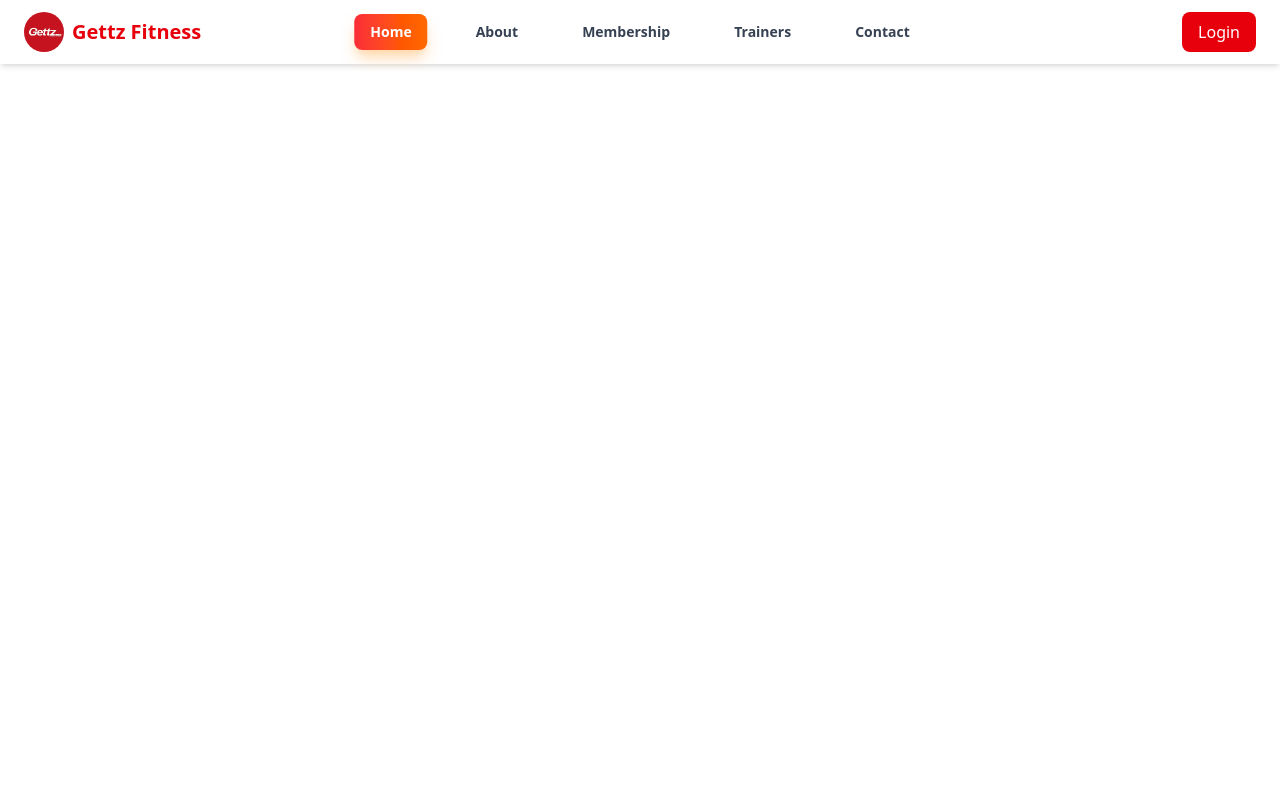
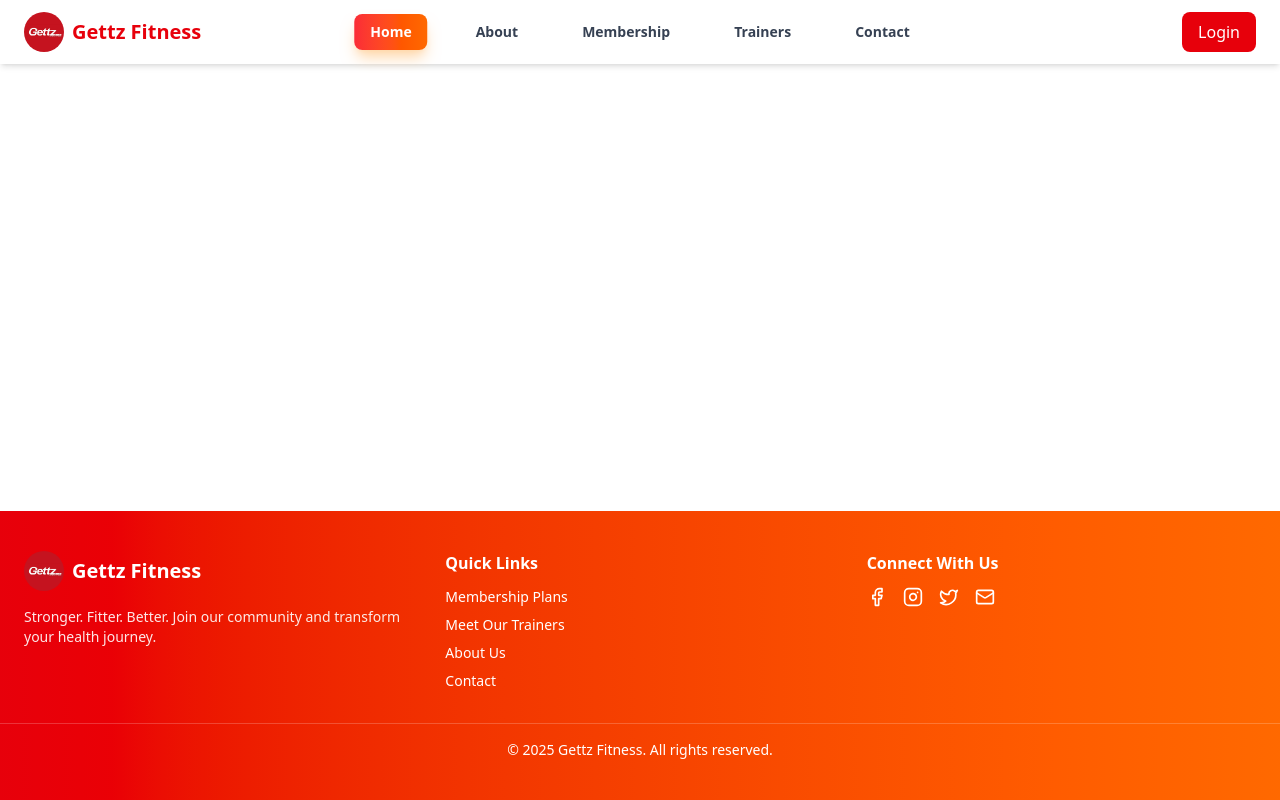
Before and after one commit to WasikaAnusanga/Gettz-Fitness, a React (Vite) app in the folder frontend/: page / in a window 1280 px wide. Built offline with nearby package versions, Linux system fonts and the light colour scheme.

Commit message:
Footer Created

```diff
--- /dev/null
+++ b/frontend/src/components/homeFooter.jsx
@@ -0,0 +1,51 @@
+import { Link } from "react-router-dom";
+import { Facebook, Instagram, Twitter, Mail } from "lucide-react";
+import GymLogo from "../assets/GymLogo.jpg";
+
+export  default function HomeFooter() {
+  return (
+    <footer className="bg-gradient-to-r from-red-600 to-orange-500 text-white py-10 mt-16">
+      <div className="max-w-7xl mx-auto px-6 grid grid-cols-1 md:grid-cols-3 gap-8">
+
+
+        <div>
+          <div className="flex items-center gap-2 mb-4">
+            <img src={GymLogo} alt="logo" className="h-10 w-10 rounded-full" />
+            <span className="text-xl font-bold">Gettz Fitness</span>
+          </div>
+          <p className="text-sm opacity-90">
+            Stronger. Fitter. Better.
+            Join our community and transform your health journey.
+          </p>
+        </div>
+
+
+        <div>
+          <h4 className="font-semibold mb-3">Quick Links</h4>
+          <ul className="space-y-2 text-sm">
+            <li><Link to="/membership" className="hover:underline">Membership Plans</Link></li>
+            <li><Link to="/trainers" className="hover:underline">Meet Our Trainers</Link></li>
+            <li><Link to="/about" className="hover:underline">About Us</Link></li>
+            <li><Link to="/contact" className="hover:underline">Contact</Link></li>
+          </ul>
+        </div>
+
+
+        <div>
+          <h4 className="font-semibold mb-3">Connect With Us</h4>
+          <div className="flex gap-4">
+            <a href="#"><Facebook className="h-5 w-5 hover:text-gray-200" /></a>
+            <a href="#"><Instagram className="h-5 w-5 hover:text-gray-200" /></a>
+            <a href="#"><Twitter className="h-5 w-5 hover:text-gray-200" /></a>
+            <a href="#"><Mail className="h-5 w-5 hover:text-gray-200" /></a>
+          </div>
+        </div>
+      </div>
+
+
+      <div className="text-center text-sm mt-8 border-t border-white/20 pt-4">
+        © {new Date().getFullYear()} Gettz Fitness. All rights reserved.
+      </div>
+    </footer>
+  );
+}
--- a/frontend/src/pages/homepage.jsx
+++ b/frontend/src/pages/homepage.jsx
@@ -2,27 +2,21 @@ import { Route, Routes } from "react-router-dom";
 import Header from "../components/header";
 import ProductPage from "./client/productPage";
 import ProductOverview from "./client/productView";
+import HomeFooter from "../components/homeFooter"
 
-export default function Homepage(){
-
-
-
-    return(
-        <div className="w-full h-screen max-h-screen">
-            <Header/>
-            <div className="w-full h-[calc(100vh-70px)] min-h-[calc(100vh-70px)] ">
-                <Routes path="/*">
-
-                    <Route path="/" element={<h1>Home Page</h1>}/>
-                    <Route path="/products" element={<ProductPage/>}/>
-                    <Route path="/*" element={<h1>404 Not Found</h1>}/>
-                    <Route path="/overview/:id" element={<ProductOverview/>} />
-
-
-                </Routes>
-
-            </div>
-
-        </div>
-    )
+export default function Homepage() {
+  return (
+    <div className="w-full min-h-screen flex flex-col">
+      <Header />
+      <div className="flex-1 w-full">
+        <Routes>
+          <Route path="/" element={<h1 className="p-6 text-2xl font-bold">Home Page</h1>} />
+          <Route path="/products" element={<ProductPage />} />
+          <Route path="/overview/:id" element={<ProductOverview />} />
+          <Route path="/*" element={<h1 className="p-6 text-xl text-red-600">404 Not Found</h1>} />
+        </Routes>
+      </div>
+      <HomeFooter/>
+    </div>
+  );
 }
```
